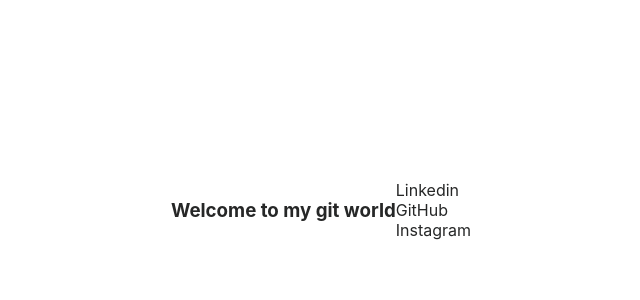
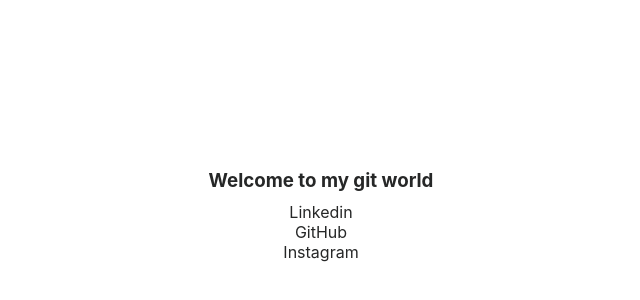
Before and after one commit to git4sudo/git4sudo.github.io, a plain HTML site: page index.html in a window 1280 px wide. Shown: the part 190-490 px from the top of the page, without its empty margins (319-959 px from the left). Drawn offline with Linux system fonts and the light colour scheme.

Commit message:
Style Update[1]

```diff
--- a/index.html
+++ b/index.html
@@ -19,6 +19,7 @@
             width: 100%;
             height: 100vh;
             display: flex;
+            flex-direction: column;
             justify-content: center;
             align-items: center;
         }
@@ -27,13 +28,19 @@
             text-decoration: none;
             color: inherit;
         }
+        .intro {
+            margin: 10px 0;
+        }
         .social {
-
+            text-align: center;
+        }
+        .social a:hover {
+            text-decoration: underline;
         }
     </style>
 </head>
 <body>
-    <h3>Welcome to my git world</h3>
+    <h3 class="intro">Welcome to my git world</h3>
     <div class="social">
         <ul>
             <li>
```
